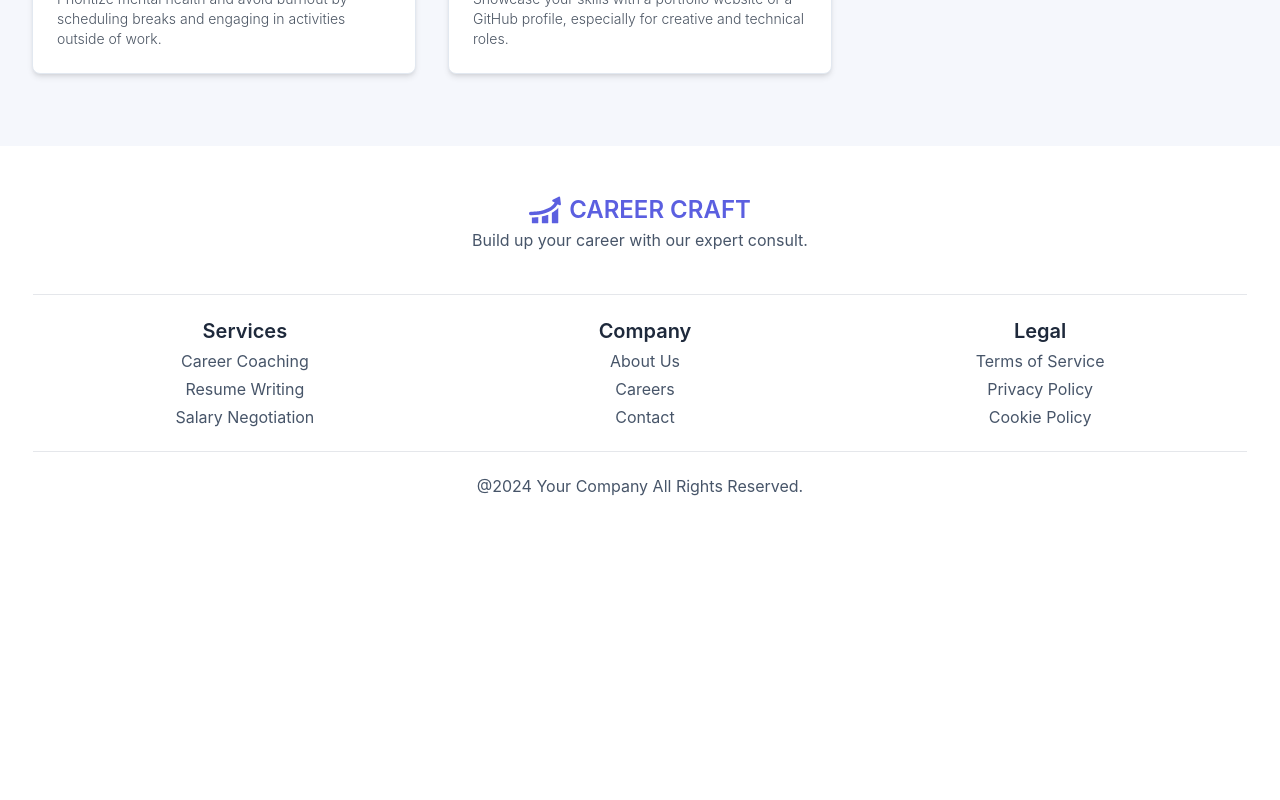
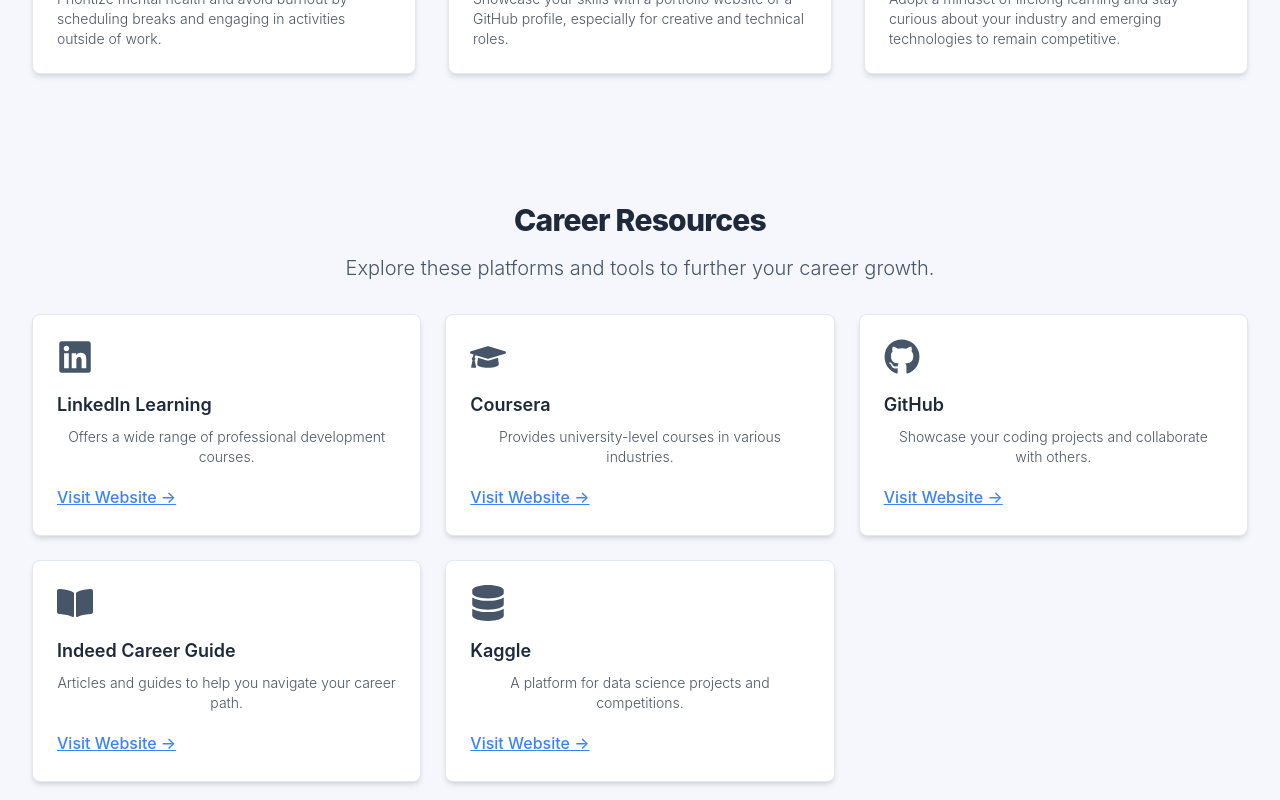
Before and after one commit to fiamanillah/PH-Assignment-9, a React (Vite) app: page /career-tips in a window 1280 px wide. Shown: the part 920-1720 px from the top of the page. Before the commit the page ends 1448 px from the top, so only its background shows below. Built offline with nearby package versions, Linux system fonts and the light colour scheme; no server answers; sample sign-in values are in the browser's storage.

Commit message:
Image changed in contact page and added image in profile page

```diff
--- a/public/slider.json
+++ b/public/slider.json
@@ -5,7 +5,7 @@
         "heading": "Shape Your Career, Shape Your Future!",
         "subheading": "With personalized guidance from experienced professionals, we provide you with the tools and support to navigate your career journey and reach your true potential. Whether you're just starting or looking to level up, we're here to help every step of the way.",
         "buttonText": "Get Started",
-        "buttonLink": "services"
+        "buttonLink": "career-tips"
     },
     {
         "id": 2,
@@ -13,7 +13,7 @@
         "heading": "Unlock Your Potential!",
         "subheading": "Everyone has untapped potential waiting to be discovered. Our tailored counseling services help you identify your strengths, overcome obstacles, and set achievable goals that will lead to long-term success. Let’s unlock your true career potential together.",
         "buttonText": "Learn More",
-        "buttonLink": "faqs"
+        "buttonLink": "career-tips"
     },
     {
         "id": 3,
@@ -29,7 +29,7 @@
         "heading": "Redefine Career Counseling!",
         "subheading": "Our approach to career counseling combines modern strategies with a deep understanding of the ever-evolving job market. We equip you with the skills and knowledge to navigate challenges and seize opportunities in today’s competitive workforce. Together, we’ll redefine your career path.",
         "buttonText": "Explore More",
-        "buttonLink": "services"
+        "buttonLink": "career-tips"
     },
     {
         "id": 5,
--- a/src/pages/CareerTips.jsx
+++ b/src/pages/CareerTips.jsx
@@ -9,6 +9,12 @@
     FaLaptopCode,
     FaBalanceScale,
     FaBriefcase,
+    FaLightbulb,
+    FaLinkedin,
+    FaGraduationCap,
+    FaGithub,
+    FaBookOpen,
+    FaDatabase,
 } from 'react-icons/fa'
 
 export default function CareerTips() {
@@ -61,6 +67,45 @@
                 'Showcase your skills with a portfolio website or a GitHub profile, especially for creative and technical roles.',
             icon: <FaBriefcase />,
         },
+        {
+            title: 'Stay Curious',
+            description:
+                'Adopt a mindset of lifelong learning and stay curious about your industry and emerging technologies to remain competitive.',
+            icon: <FaLightbulb />,
+        },
+    ]
+
+    const resources = [
+        {
+            name: 'LinkedIn Learning',
+            description: 'Offers a wide range of professional development courses.',
+            url: 'https://www.linkedin.com/learning',
+            icon: <FaLinkedin />,
+        },
+        {
+            name: 'Coursera',
+            description: 'Provides university-level courses in various industries.',
+            url: 'https://www.coursera.org',
+            icon: <FaGraduationCap />,
+        },
+        {
+            name: 'GitHub',
+            description: 'Showcase your coding projects and collaborate with others.',
+            url: 'https://github.com',
+            icon: <FaGithub />,
+        },
+        {
+            name: 'Indeed Career Guide',
+            description: 'Articles and guides to help you navigate your career path.',
+            url: 'https://www.indeed.com/career-advice',
+            icon: <FaBookOpen />,
+        },
+        {
+            name: 'Kaggle',
+            description: 'A platform for data science projects and competitions.',
+            url: 'https://www.kaggle.com',
+            icon: <FaDatabase />,
+        },
     ]
 
     return (
@@ -96,6 +141,44 @@
                     ))}
                 </div>
             </div>
+
+            <div
+                className="py-8 px-4 mx-auto max-w-screen-xl text-center lg:py-16 lg:px-6"
+                id="career-resources"
+            >
+                <div className="mx-auto max-w-screen-sm mb-8">
+                    <h2 className="mb-4 text-3xl tracking-tight font-extrabold">
+                        Career Resources
+                    </h2>
+                    <p className="font-light sm:text-xl">
+                        Explore these platforms and tools to further your career growth.
+                    </p>
+                </div>
+                <div className="grid gap-6 sm:grid-cols-2 lg:grid-cols-3">
+                    {resources.map((resource, index) => (
+                        <div
+                            key={index}
+                            className="flex flex-col justify-center items-start p-6 bg-lightCard rounded-lg shadow-md dark:bg-darkCard border border-gray-200 dark:border-gray-700 hover:shadow-lg transform hover:-translate-y-1 transition-all"
+                        >
+                            <div className="text-4xl text-primary-500 mb-4">
+                                <span>{resource.icon}</span>
+                            </div>
+                            <h3 className="text-lg font-semibold mb-2">{resource.name}</h3>
+                            <p className="text-sm font-light text-gray-600 dark:text-gray-400 mb-4">
+                                {resource.description}
+                            </p>
+                            <a
+                                href={resource.url}
+                                target="_blank"
+                                rel="noopener noreferrer"
+                                className="text-primary-500 font-medium"
+                            >
+                                Visit Website →
+                            </a>
+                        </div>
+                    ))}
+                </div>
+            </div>
         </Section>
     )
 }
--- a/src/pages/Contact.jsx
+++ b/src/pages/Contact.jsx
@@ -88,7 +88,7 @@
                                 placeholder="Your Email"
                                 required
                                 className={
-                                    'bg-lightCardSecondary border border-gray-300 rounded-lg focus:ring-primary-600 focus:border-primary-600 block w-full p-2.5 dark:bg-darkCardSecondary dark:border-gray-600 dark:placeholder-gray-400 dark:focus:ring-accent dark:focus:border-accent'
+                                    'bg-lightCardSecondary border border-gray-300 rounded-lg focus:ring-primary-600 focus:border-primary-600 block w-full p-2.5 dark:bg-darkCardSecondary dark:border-gray-600 dark:placeholder-gray-400 dark:focus:ring-accent dark:focus:border-accent '
                                 }
                             />
                         </div>
@@ -103,7 +103,7 @@
                                 placeholder="Your Message"
                                 required
                                 className={
-                                    'bg-lightCardSecondary border border-gray-300 rounded-lg focus:ring-primary-600 focus:border-primary-600 block w-full p-2.5 dark:bg-darkCardSecondary dark:border-gray-600 dark:placeholder-gray-400 dark:focus:ring-accent dark:focus:border-accent'
+                                    'bg-lightCardSecondary border border-gray-300 rounded-lg focus:ring-primary-600 focus:border-primary-600 block w-full p-2.5 dark:bg-darkCardSecondary dark:border-gray-600 dark:placeholder-gray-400 dark:focus:ring-accent dark:focus:border-accent text-lightPrimaryText dark:text-darkPrimaryText'
                                 }
                             ></textarea>
                         </div>
@@ -112,7 +112,7 @@
                         </Button>
                     </form>
                     <div className="basis-1/2">
-                        <img src="/Contact-us.png" alt="Contact Us" />
+                        <img src="/Contact-us.svg" alt="Contact Us" />
                     </div>
                 </div>
             </div>
--- a/src/pages/UserProfile.jsx
+++ b/src/pages/UserProfile.jsx
@@ -32,15 +32,18 @@
     }
 
     return (
-        <Section>
+        <Section className={'py-10'}>
             <Helmet>
                 <title>Career Craft | Profile</title>
             </Helmet>
-            <div className="min-h-screen w-full">
-                <div className="flex flex-col max-w-screen-lg mx-auto">
-                    <h1 className="text-2xl font-bold mb-6">Profile</h1>
-                    <div className="">
-                        <div className="w-32 h-32 rounded-full border-2 overflow-hidden">
+            <h1 className=" text-center font-bold mb-6">Profile</h1>
+            <div className="w-full flex gap-3 py-10 laptop-xl:flex-col-reverse">
+                <div className="w-1/2 laptop-xl:w-full self-center laptop-xl:flex laptop-xl:justify-center laptop-xl:my-20">
+                    <img className=" max-h-[400px]" src="/profile.svg" alt="" />
+                </div>
+                <div className="w-1/2 laptop-xl:w-full">
+                    <div>
+                        <div className="w-32 h-32 rounded-full border-2 overflow-hidden my-5">
                             <img
                                 className="w-full h-full object-cover"
                                 src={
@@ -53,8 +56,8 @@
                         </div>
                     </div>
 
-                    <form className="flex-grow" onSubmit={handleUpdateProfile}>
-                        <div className="mb-4 w-full">
+                    <form className="w-auto" onSubmit={handleUpdateProfile}>
+                        <div className="mb-4">
                             <label className="block mb-2 text-sm font-medium">Full Name</label>
                             {isEditing ? (
                                 <input
```
Also changed, not shown: src/components/FAQs.jsx (+28 -4 lines), public/Contact-us.svg (added), public/profile.svg (added).
